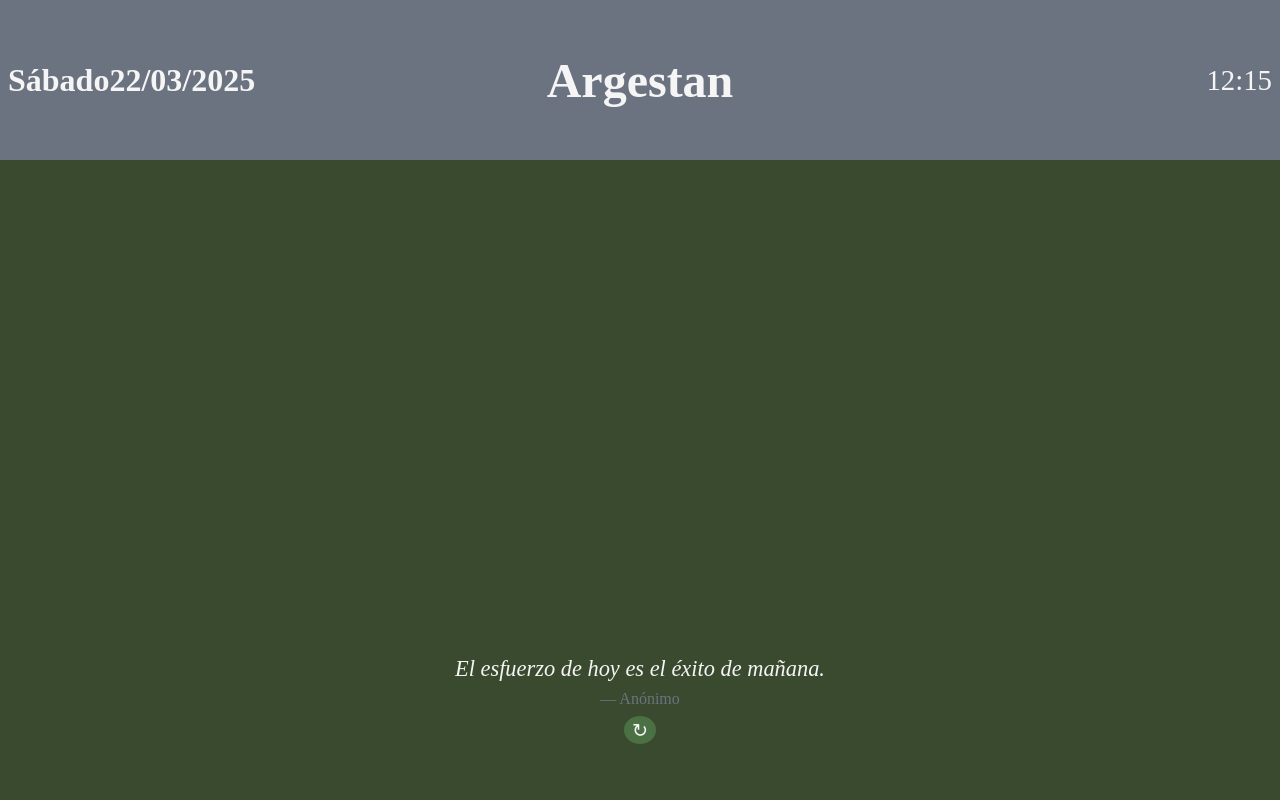
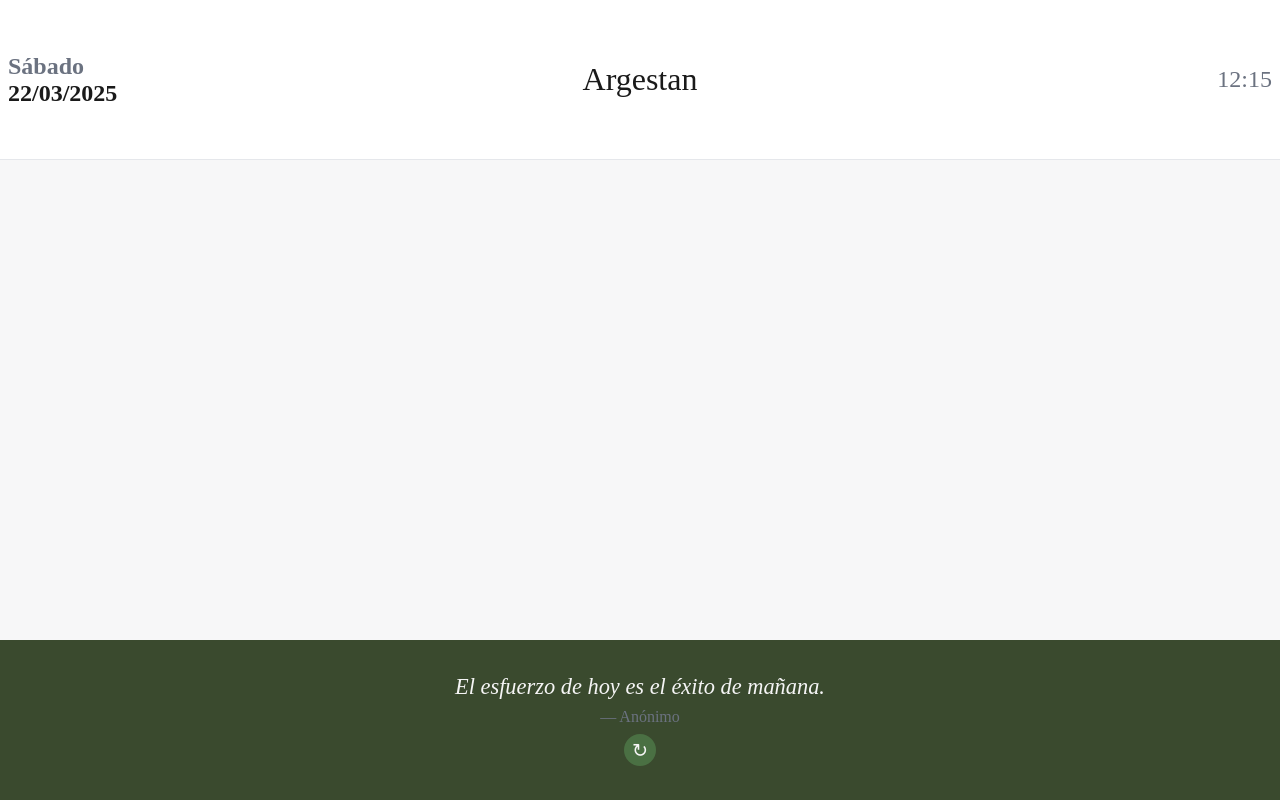
Before and after one commit to RadikeCosa/fitness-study-app, a React (Vite) app: page / in a window 1280 px wide. Built offline with nearby package versions, Linux system fonts and the light colour scheme.

Commit message:
Actualizar App y Header con nueva paleta minimalista

```diff
--- a/src/App.css
+++ b/src/App.css
@@ -4,21 +4,24 @@
   width: 100%;
   display: flex;
   flex-direction: column;
-  background-color: var(--dark-olive);
-  color: var(--off-white);
+  background-color: var(--base-bg); /* #F7F7F8 - Fondo claro */
+  color: var(--text-primary); /* #1A1A1A - Texto principal */
 }
 
 header {
-  height: 20%;
+  min-height: 20%; /* Cambié a min-height para flexibilidad */
   width: 100%;
+  box-sizing: border-box;
 }
 
 main {
-  height: 60%;
+  min-height: 60%;
   width: 100%;
+  box-sizing: border-box;
 }
 
 footer {
-  height: 15%;
+  min-height: 20%; /* Corregí de 15% a 20% para sumar 100% */
   width: 100%;
+  box-sizing: border-box;
 }
--- a/src/components/Header.css
+++ b/src/components/Header.css
@@ -4,42 +4,46 @@
   justify-content: space-between;
   height: 100%;
   width: 100%;
-  background-color: var(--camo-gray);
-  color: var(--off-white);
+  background-color: var(--panel-bg); /* #FFFFFF - Fondo blanco */
+  color: var(--text-primary); /* #1A1A1A - Texto principal */
   align-items: center;
+  border-bottom: 1px solid var(--border); /* #E5E7EB - Borde sutil */
 }
 
 .header-date {
   text-align: left;
   display: flex;
-  font-size: 2rem;
-  font-weight: bolder;
+  flex-direction: column;
+  font-size: 1.5rem; /* Reduje de 2rem para minimalismo */
+  font-weight: 600;
   width: 33.33%;
   padding: 0.5rem;
 }
 
 .header-day {
   text-transform: capitalize;
+  color: var(--text-secondary); /* #6B7280 - Gris para día */
 }
 
 .header-title {
   text-align: center;
-  font-size: 3rem;
+  font-size: 2rem; /* Reduje de 3rem para equilibrio */
   margin: 0;
   width: 33.33%;
+  font-weight: 500;
 }
 
 .header-time {
-  font-size: 1.8rem;
+  font-size: 1.5rem; /* Reduje de 1.8rem */
   width: 33.33%;
   padding: 0.5rem;
   text-align: right;
+  color: var(--text-secondary); /* #6B7280 - Gris para hora */
 }
 
 @media (max-width: 600px) {
   .header-container {
     padding: 0 0.5rem;
-    display: flex;
     justify-content: center;
   }
 
@@ -48,7 +52,7 @@
   }
 
   .header-title {
-    font-size: 1.5rem;
+    font-size: 1.25rem; /* Ajusté de 1.5rem para móviles */
     width: 100%;
   }
 
--- a/src/components/Header.jsx
+++ b/src/components/Header.jsx
@@ -1,7 +1,15 @@
+// src/components/Header.jsx
+import { useState, useEffect } from "react";
 import "./Header.css";
 
 function Header() {
-  const date = new Date();
+  const [date, setDate] = useState(new Date());
+
+  useEffect(() => {
+    const timer = setInterval(() => setDate(new Date()), 1000);
+    return () => clearInterval(timer);
+  }, []);
+
   const formattedDateDay = date.toLocaleDateString("es-ES", {
     weekday: "long",
   });
@@ -10,7 +18,7 @@ function Header() {
     month: "2-digit",
     year: "numeric",
   });
-  const dateISO = date.toISOString().split("T")[0]; // Para datetime
+  const dateISO = date.toISOString().split("T")[0];
   const formattedTime = date.toLocaleTimeString("es-ES", {
     hour: "2-digit",
     minute: "2-digit",
--- a/src/index.css
+++ b/src/index.css
@@ -17,10 +17,22 @@ body {
 
 /* Variables CSS */
 :root {
+  /* Colores actuales (mantenidos) */
   --olive-green: #4a7043; /* Verde militar */
   --dark-olive: #3a4a2e; /* Verde más oscuro */
   --earth-brown: #8b5523; /* Marrón tierra */
   --camo-gray: #6b7280; /* Gris camuflado */
   --off-white: #f5f5f5; /* Blanco suave */
   --shadow: 0 4px 6px rgba(0, 0, 0, 0.1); /* Sombra suave */
+
+  /* Nueva paleta minimalista */
+  --base-bg: #f7f7f8; /* Fondo principal */
+  --panel-bg: #ffffff; /* Fondo secundario para paneles */
+  --text-primary: #1a1a1a; /* Texto principal */
+  --text-secondary: #6b7280; /* Texto secundario */
+  --accent: #3b82f6; /* Acento principal */
+  --accent-hover: #2563eb; /* Acento hover/activo */
+  --border: #e5e7eb; /* Bordes y líneas */
+  --success: #10b981; /* Éxito/positivo */
+  --error: #ef4444; /* Error/negativo */
 }
```
